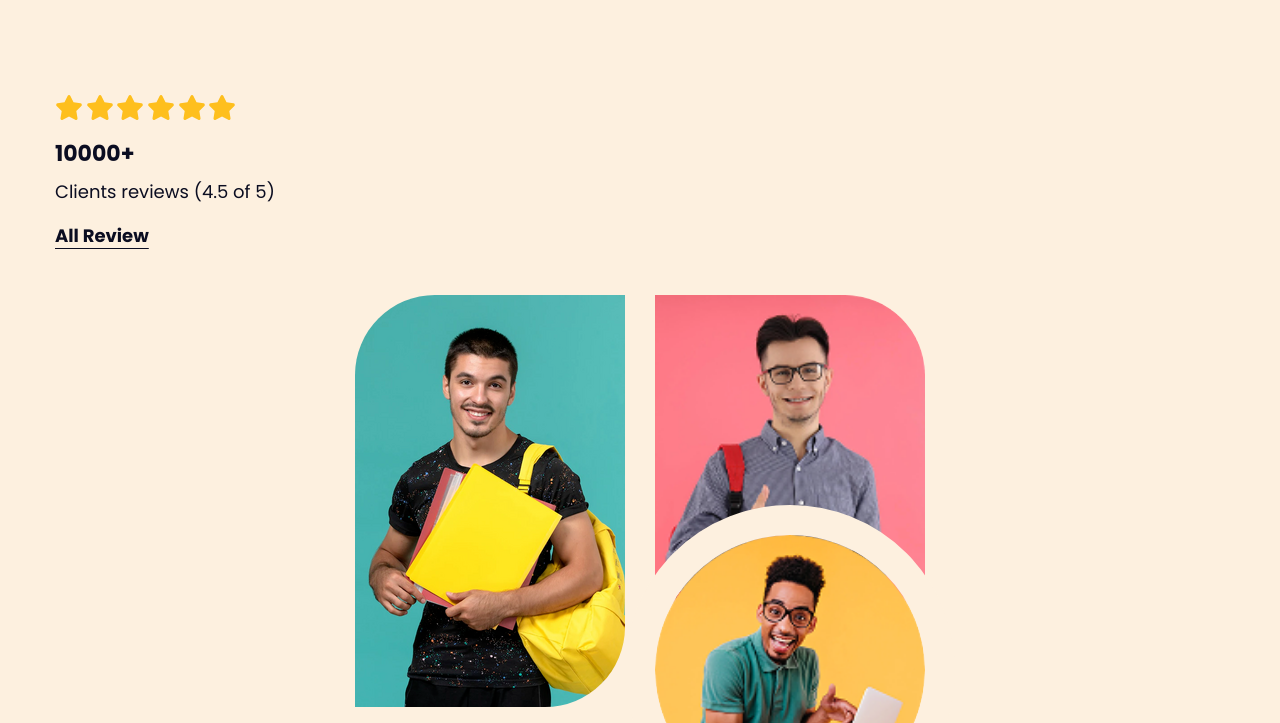
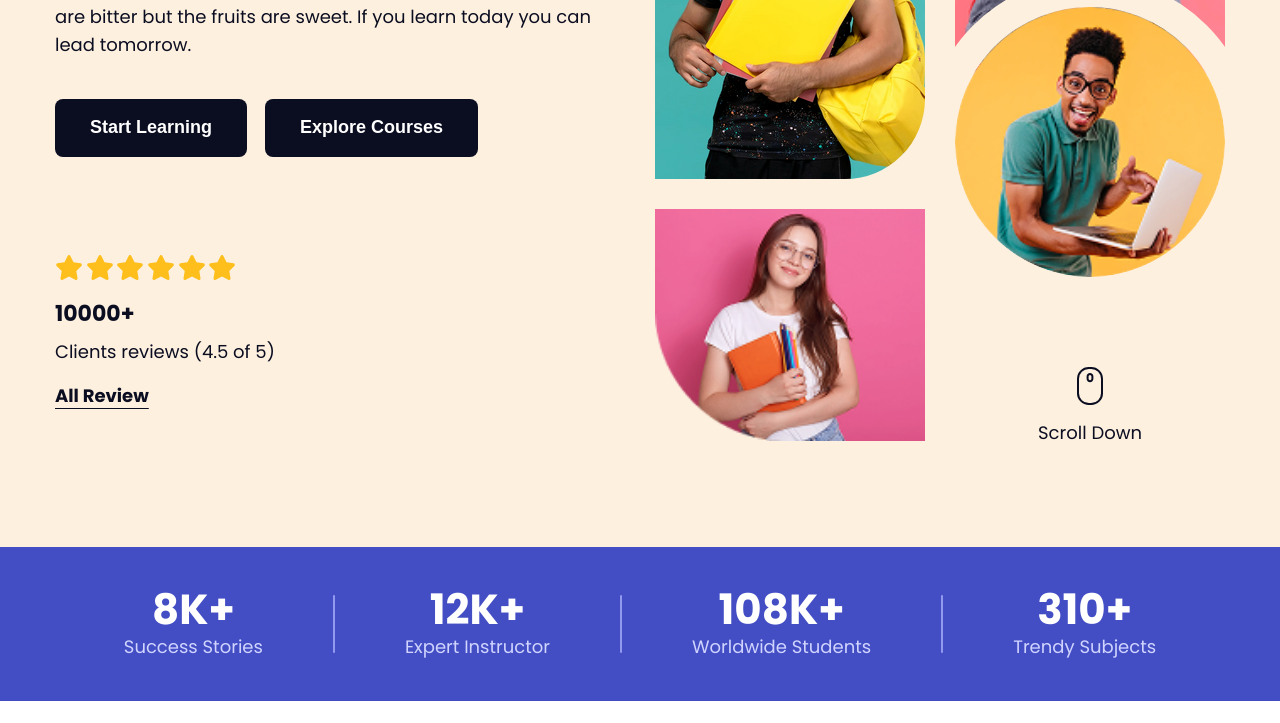
Before and after one commit to ducnt27/Course-Landing-Page-, a website: page index.html in a window 1280 px wide. Shown: the part 457-1180 px from the top of the page. Drawn offline with nearby package versions, Linux system fonts and the light colour scheme.

Commit message:
rps updated

```diff
--- a/scss/layout/_banner.scss
+++ b/scss/layout/_banner.scss
@@ -7,8 +7,10 @@
     gap: 45px;
   }
   &__content {
-    min-width: 400px;
-    width: 100%;
+    flex: 1;
+    // min-width: 400px;
+    // max-width: 470px;
+    // width: 100%;
   }
   &__heading {
     color: var(--text-color);
```
Also changed, not shown: assets/css/main.css, 1 other file.
